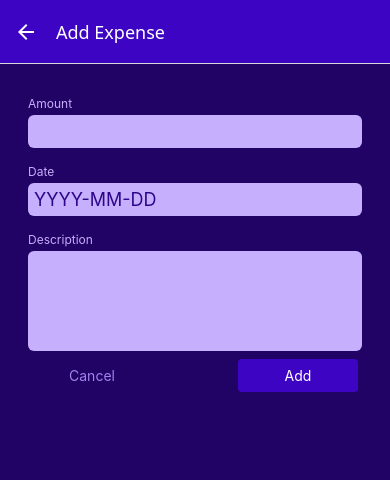
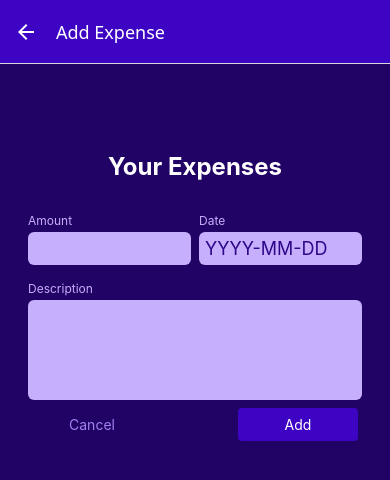
Before and after one commit to hamadzia74/react-native-expense-tracking-app, a React Native app: screen /ManageExpenses in a window 390 px wide. Shown: the top 480 px of the page. Built offline with nearby package versions, Linux system fonts and the light colour scheme.

Commit message:
Setting the Form Layout

```diff
--- a/components/ManageExpense/ExpenseForm.js
+++ b/components/ManageExpense/ExpenseForm.js
@@ -1,4 +1,4 @@
-import { StyleSheet, View } from "react-native";
+import { StyleSheet, Text, View } from "react-native";
 import Input from "./Input";
 
 const ExpenseForm = () => {
@@ -9,8 +9,11 @@ const ExpenseForm = () => {
     console.log(enteredValue);
   }
   return (
-    <View>
+    <View style={styles.form}>
+      <Text style={styles.title}>Your Expenses</Text>
+      <View style={styles.inputRow}>
         <Input
+          style={styles.rowInput}
           label="Amount"
           textInputConfig={{
             keyboardType: "decimal-pad",
@@ -18,6 +21,7 @@ const ExpenseForm = () => {
           }}
         />
         <Input
+          style={styles.rowInput}
           label="Date"
           textInputConfig={{
             placeholder: "YYYY-MM-DD",
@@ -25,6 +29,7 @@ const ExpenseForm = () => {
             onChangeText: dateChangeHandler,
           }}
         />
+      </View>
       <Input
         label="Description"
         textInputConfig={{
@@ -39,4 +44,20 @@ const ExpenseForm = () => {
 
 export default ExpenseForm;
 
-const styles = StyleSheet.create({});
+const styles = StyleSheet.create({
+  form: { marginTop: 40 },
+  title: {
+    fontSize: 24,
+    fontWeight: "bold",
+    color: "white",
+    marginVertical: 24,
+    textAlign: "center",
+  },
+  inputRow: {
+    flexDirection: "row",
+    justifyContent: "space-between",
+  },
+  rowInput: {
+    flex: 1,
+  },
+});
--- a/components/ManageExpense/Input.js
+++ b/components/ManageExpense/Input.js
@@ -1,13 +1,13 @@
 import { StyleSheet, Text, TextInput, View } from "react-native";
 import { GlobalStyles } from "../constants/styles";
 
-const Input = ({ label, textInputConfig }) => {
+const Input = ({ label, style, textInputConfig }) => {
   const inputStyles = [styles.input];
   if (textInputConfig && textInputConfig.multiline) {
     inputStyles.push(styles.inputMultiline);
   }
   return (
-    <View style={styles.inputContainer}>
+    <View style={[styles.inputContainer, style]}>
       <Text style={styles.label}>{label}</Text>
       <TextInput style={inputStyles} {...textInputConfig} />
     </View>
```
Lines whose indentation alone changed are shown as unchanged.
